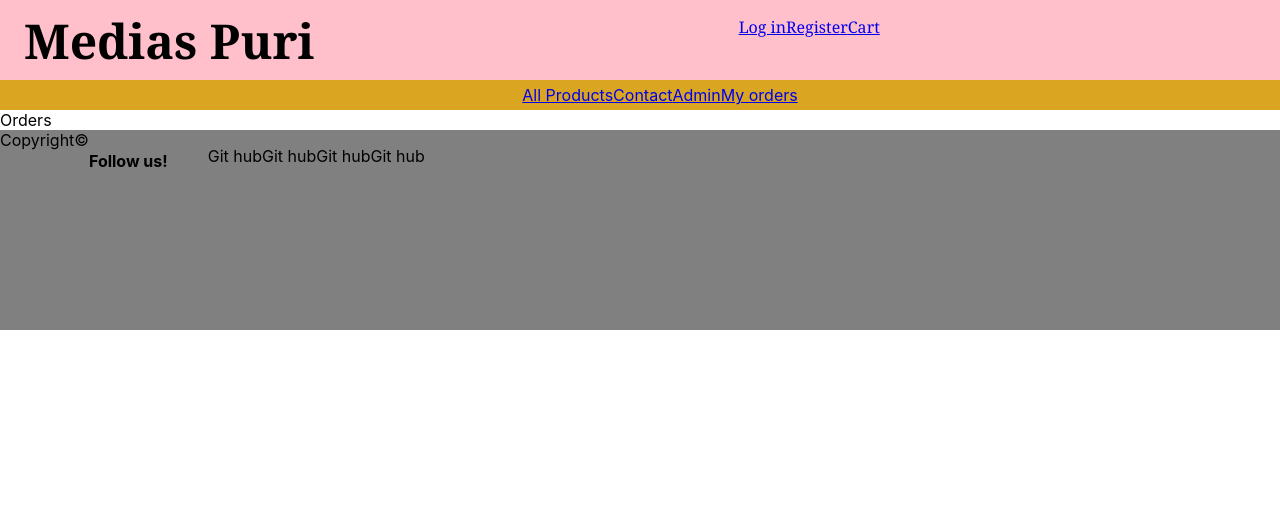
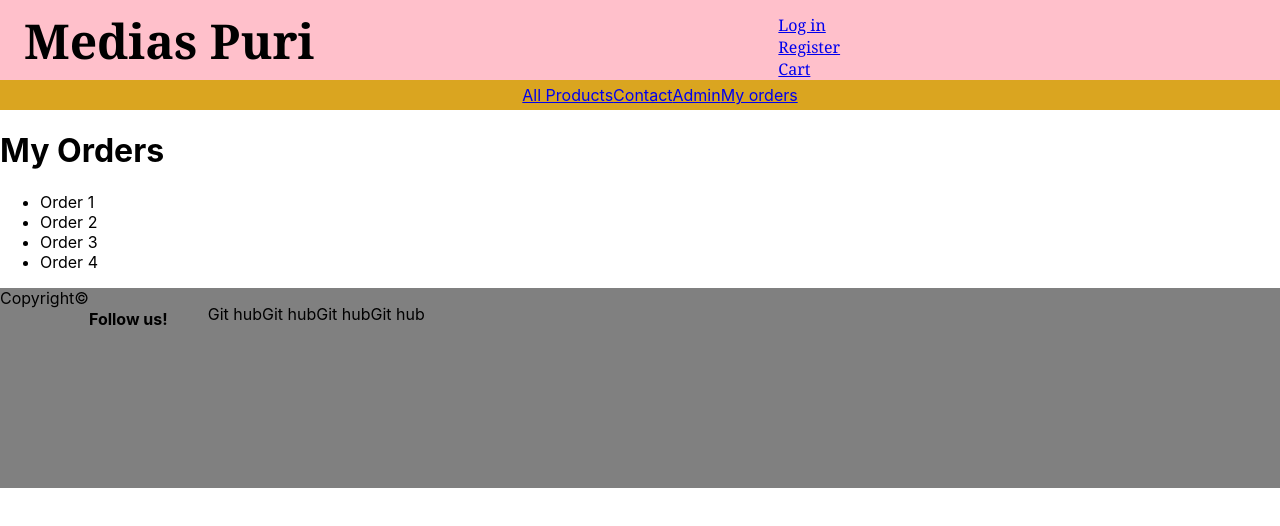
Before and after one commit to rafa87garcia/proyecto-final, a React (Create React App) app: page /orders in a window 1280 px wide. Shown: the top 526 px of the page. Built offline with nearby package versions, Linux system fonts and the light colour scheme.

Commit message:
routas sass

```diff
--- a/src/pages/product/component/ProductDetail/ProductDetail.js
+++ b/src/pages/product/component/ProductDetail/ProductDetail.js
@@ -3,7 +3,9 @@ import React from 'react'
 const ProductDetail = () => {
   return (
     <div>ProductDetail</div>
+
+
   )
 }
 
-export default ProductDetail
+export default ProductDetail;
--- a/src/pages/product/component/ProductList/productList.scss
+++ b/src/pages/product/component/ProductList/productList.scss
@@ -1,11 +1,15 @@
 .product-grid {
-    display: grid;
+    display: flex;
     grid-template-columns: repeat(auto-fit, minmax(160px, 1fr));
     grid-gap: 1 rem;
     justify-content: center;
     padding: 3rem;
     flex-wrap: wrap;
     align-items: center;
+    flex-direction: row;
+    flex-wrap: wrap;
+
+
 
     // display: flex;
     // flex-direction: column;
@@ -17,8 +21,8 @@
         padding: 2rem;
     }
     img{
-        width: 50%;
-        height: 50%;
+        width: 20%;
+        height: 20%;
     }
 
   }
--- a/src/shared/Orders/Orders.js
+++ b/src/shared/Orders/Orders.js
@@ -2,7 +2,16 @@ import React from 'react'
 
 const Orders = () => {
   return (
-    <div>Orders</div>
+    <div>
+
+    <h1>My Orders</h1>
+    <ul>
+      <li>Order 1</li>
+      <li>Order 2</li>
+      <li>Order 3</li>
+      <li>Order 4</li>
+    </ul>
+    </div>
   )
 }
 
--- a/src/shared/components/NavBar/NavBar.js
+++ b/src/shared/components/NavBar/NavBar.js
@@ -15,4 +15,4 @@ const NavBar = () => {
   )
 }
 
-export default NavBar
+export default NavBar;
--- a/src/shared/components/NavUser/NavUser.js
+++ b/src/shared/components/NavUser/NavUser.js
@@ -1,19 +1,22 @@
 import { Link } from "react-router-dom";
-import "./_navUser.scss";
+import './_navUser.scss';
+
 
 const NavUser = () => {
   return (
-    <div>
-        <div className="navUser">
+    <div  className="navUser">
+        <div>
         <h1 className="navUser__logo">Medias Puri</h1>
-      <nav className="navUser__content">
-      <ul>
+        </div>
+
+
+      <ul className="navUser__content">
         <li><Link to="login">Log in</Link></li>
         <li><Link to="register">Register</Link></li>
         <li><Link to="cart">Cart</Link></li>
     </ul>
-    </nav>
-    </div>
+
+
     </div>
   )
 }
--- a/src/shared/components/NavUser/_navUser.scss
+++ b/src/shared/components/NavUser/_navUser.scss
@@ -8,7 +8,8 @@
     transition: 0.3d ease all;
     align-items: center;
     font-family: Georgia, serif;
-
+    justify-content: space-between;
+    align-content: center;
 
 
     &__logo{
@@ -25,20 +26,14 @@
         align-items: flex-start;
         justify-content: end;
         flex-direction: column;
-
         transform: translate(0);
         transition: 0.3s ease transform;
         position: static;
-
-
-        ul{
-            list-style: none;
+        list-style: none;
             padding: 0;
             display: flex;
 
 
-
-    };
 }
 
 }
```
